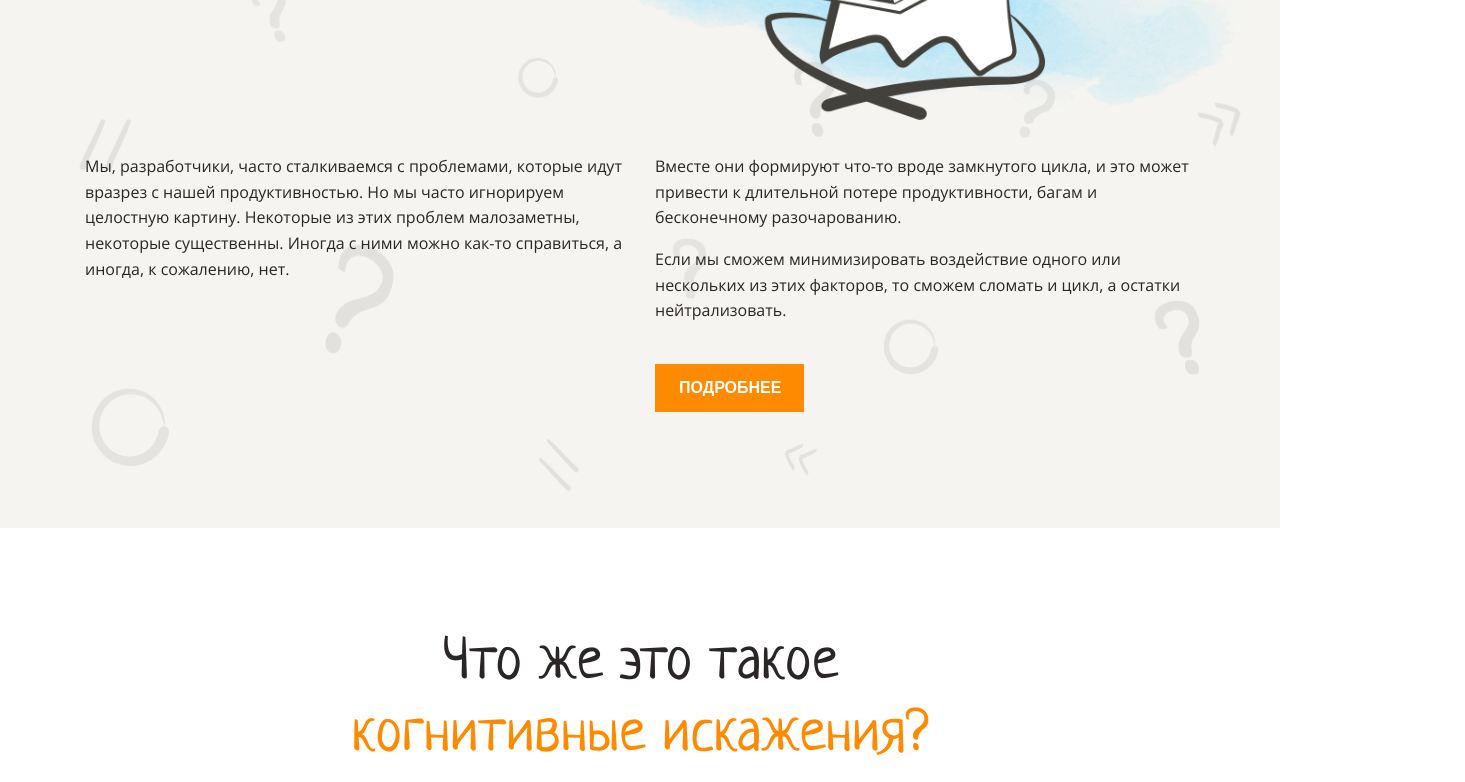
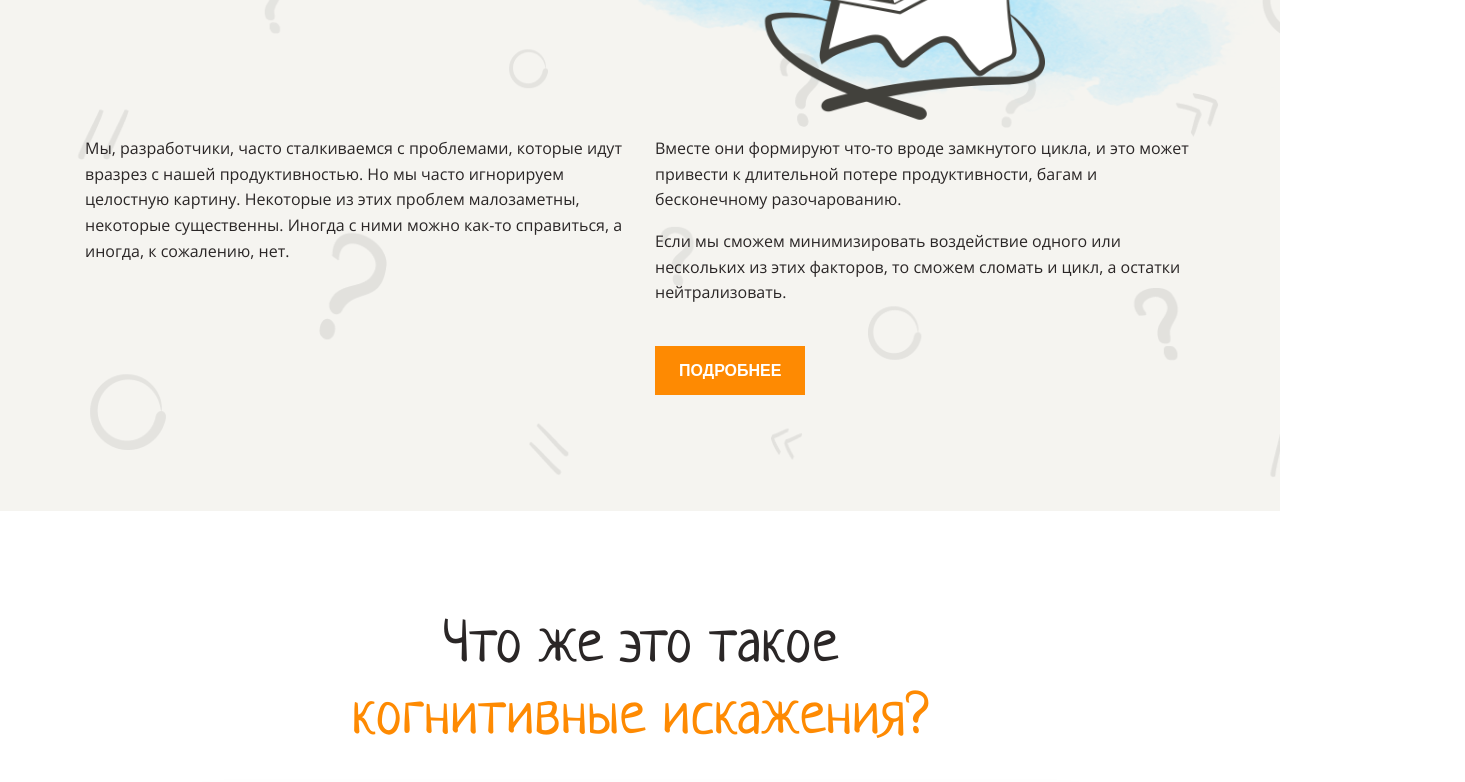
Before and after one commit to Rez0n4n/layout-designer-project-58, a website: page src/index.html in a window 1280 px wide. Shown: the part 420-1202 px from the top of the page, 1465 px wide, since content can reach past the window. Drawn offline with Linux system fonts and the light colour scheme.

Commit message:
Upd 1 block

```diff
--- a/src/styles/style.css
+++ b/src/styles/style.css
@@ -81,6 +81,7 @@ h3 {
 
 header, main, footer {
   display: flex;
+  overflow: hidden;
   align-items: center;
   flex-direction: column;
 }
@@ -161,7 +162,7 @@ width: 100%;
 }*/
 
 .content-column-header {
-  margin-top: 199px;
+  margin-top: 181px;
 }
 
 
@@ -175,10 +176,7 @@ button {
     border: 0;
     position: relative;
     margin-top: 40px;
-    padding-top: 11px;
-    padding-bottom: 12px;
-    padding-left: 24px;
-    padding-right: 23px;
+    padding: 12px 24px;
     line-height: 160%;
     font-weight: 700;
     font-size: 16px;
```
